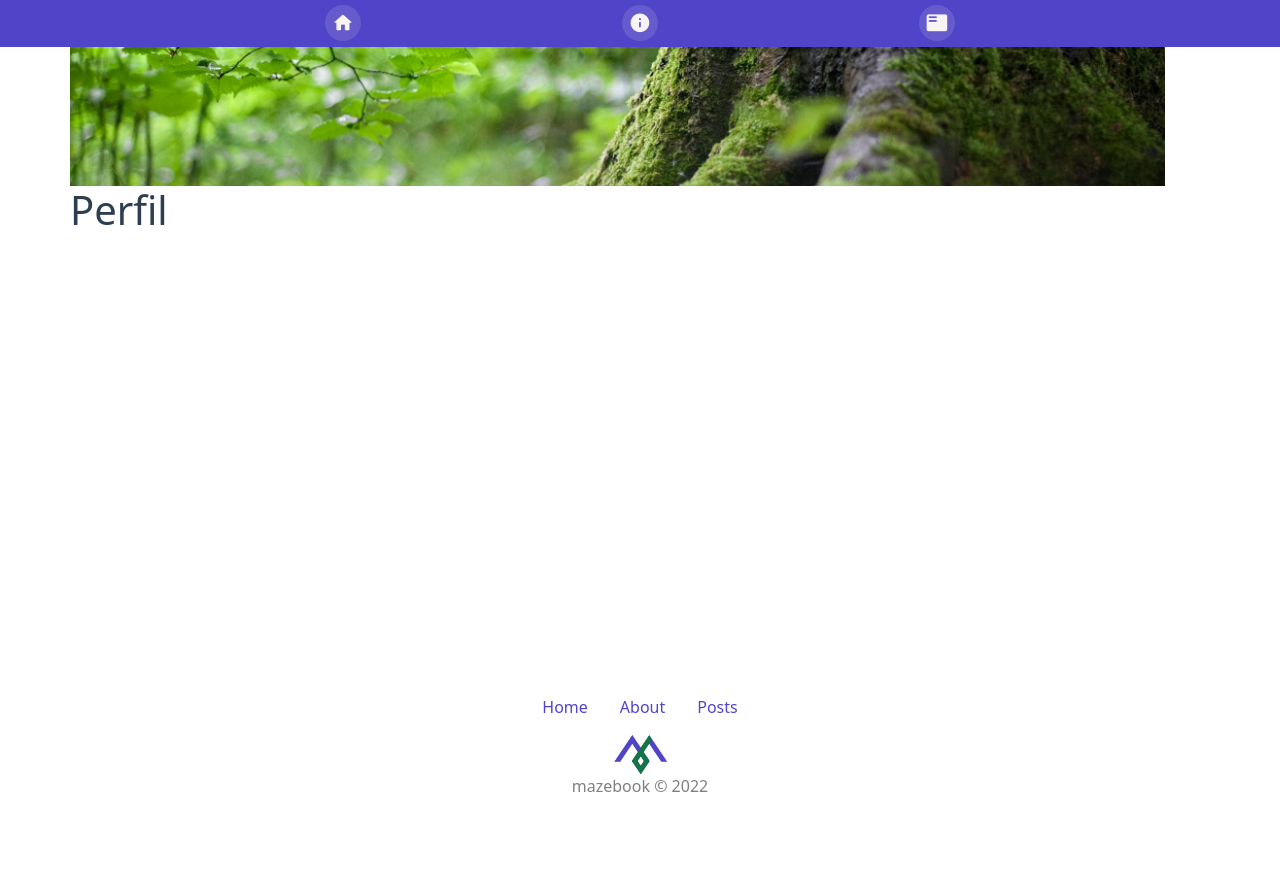
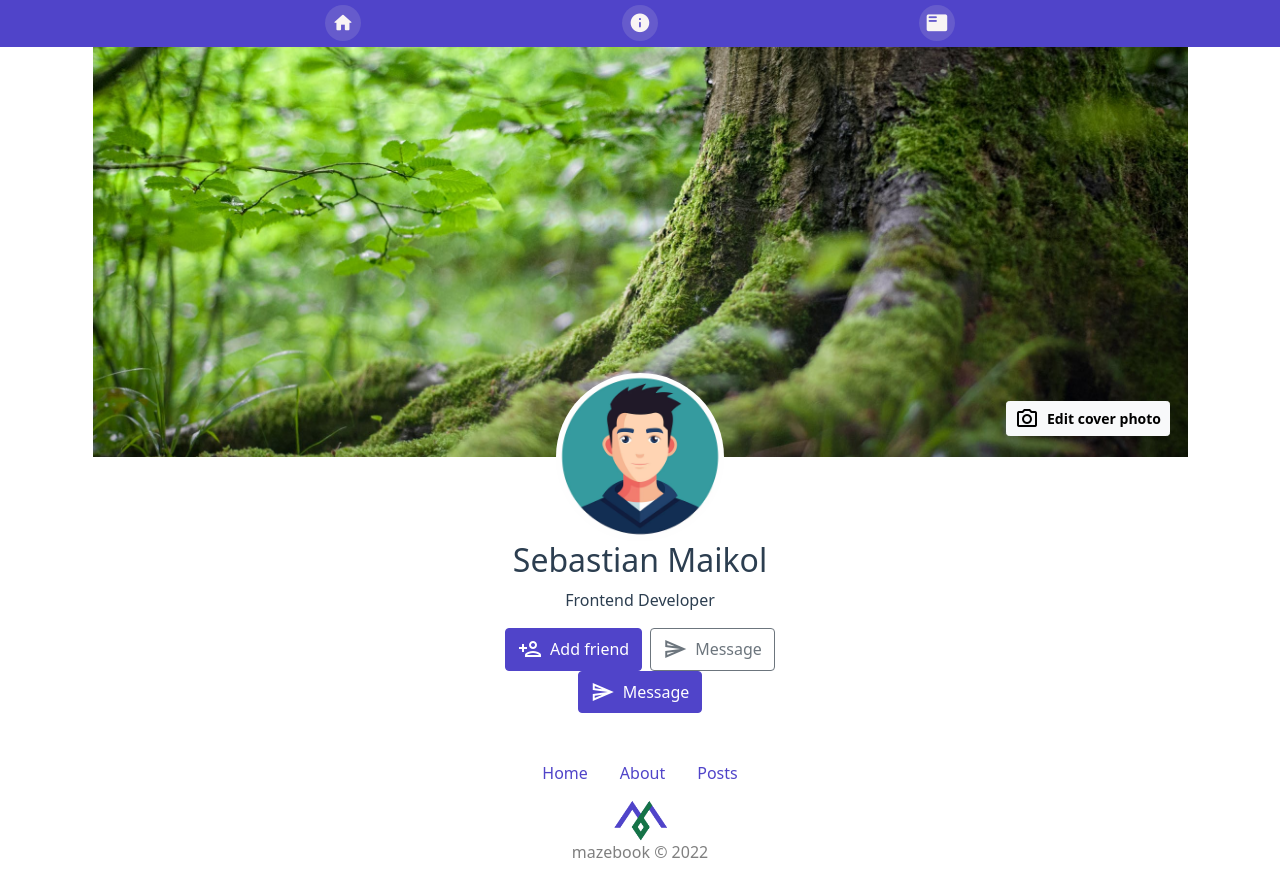
Before and after one commit to lostmart/socialMedia-vue3-bootstrap5, a Vue app: page /profile in a window 1280 px wide. Before the commit the page ends 806 px from the top, so only its background shows below. Built offline with nearby package versions, Linux system fonts and the light colour scheme.

Commit message:
new stuff

```diff
--- /dev/null
+++ b/src/components/ui/ButtonComp.vue
@@ -0,0 +1,13 @@
+<template>
+    <button class="btn d-flex gap-2 align-items-center" :class="buttonClassName">
+        <slot></slot>
+    </button>
+</template>
+
+<script>
+
+export default {
+    name: 'ButtonComp',
+    props: ['buttonClassName'],
+}
+</script>
--- a/src/views/ProfileView.vue
+++ b/src/views/ProfileView.vue
@@ -1,15 +1,49 @@
 <template>
-	<section class="container">
+	<section class=" d-flex flex-column align-items-center">
 		<header>
 			<img src="/imgs/forest.jpeg" alt="header image" class="img-fluid">
+			<button aria-label="Edit cover photo"
+				class="btn btn-light btn-sm d-flex align-items-center justify-content-center gap-2" tabindex="0">
+
+				<span class="material-icons-outlined">
+					photo_camera
+				</span>
+				<span class="fw-bold">
+					Edit cover photo
+				</span>
+
+			</button>
 		</header>
-		<h1>Perfil</h1>
+		<article class="d-flex align-items-center position-relative flex-column w-100">
+			<img class="position-relative bottom-0 start-0" src="/imgs/avatar.avif" alt="">
+			<div class="d-flex flex-column align-items-center">
+				<h2>Sebastian Maikol</h2>
+				<p>Frontend Developer</p>
+			</div>
+			<div class="d-flex gap-2">
+				<button class="btn btn-primary d-flex gap-2 align-items-center"> <span class="material-icons-outlined">
+						person_add
+					</span> Add friend</button>
+				<button class="btn btn-outline-secondary gap-2 d-flex align-items-center"> <span
+						class="material-icons-outlined">
+						send
+					</span> Message</button>
+			</div>
+			<ButtonComp buttonClassName="btn-primary">
+				<span class="material-icons-outlined">send</span>
+				Message
+			</ButtonComp>
+		</article>
 	</section>
 </template>
 
 <script>
+import ButtonComp from '../components/ui/ButtonComp.vue'
 export default {
 	name: 'ProfileView',
+	components: {
+		ButtonComp
+	}
 }
 </script>
 
@@ -17,16 +51,36 @@ export default {
 <style scoped>
 section {
 	min-height: 75dvh;
+	max-width: 1095px;
+	margin: auto;
 }
 
-.container {
-	padding: 0;
+header {
+	position: relative;
 }
 
 header>img {
-	max-width: 1095px;
+	max-inline-size: 100%;
+	display: block;
+	aspect-ratio: 16/6;
 	object-fit: cover;
-	max-height: 139px;
-	width: 100%;
+	/*
+	border-bottom-left-radius: max(0px, min(8px, -999900% + 1.39146e+07px)) 8px;
+	border-bottom-right-radius: max(0px, min(8px, -999900% + 1.39146e+07px)) 8px;
+	*/
+}
+
+header>button {
+	position: absolute;
+	bottom: 1.5em;
+	right: 1.25em;
+}
+
+article>img {
+	width: 168px;
+	height: 168px;
+	object-fit: contain;
+	border-radius: 50%;
+	margin-top: -84px;
 }
 </style>
```
Also changed, not shown: public/imgs/avatar.avif (added).
